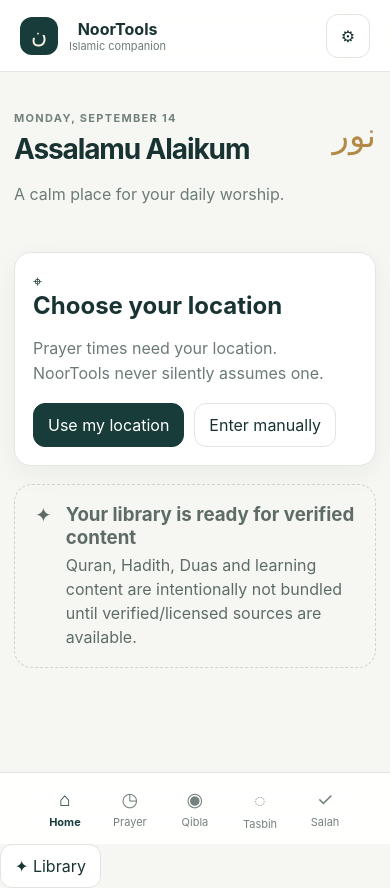
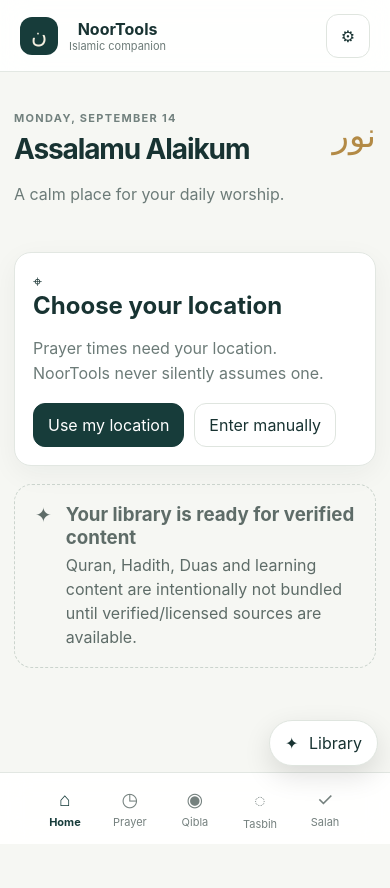
Before and after one commit to nusratyusuf8458-ux/Noortools, a React (Vite) app: page / in a window 390 px wide. After the commit the page ends 844 px from the top, so only its background shows below. Built offline with nearby package versions, Linux system fonts and the light colour scheme.

Commit message:
feat(content-ui): add modal launcher and responsive library surface

```diff
--- a/src/content.css
+++ b/src/content.css
@@ -16,9 +16,9 @@
 .content-search { width: 100%; box-sizing: border-box; padding: 14px 16px; border-radius: 12px; border: 1px solid var(--line); background: var(--surface); color: inherit; }
 .reader-preview { min-height: 150px; display: grid; place-items: center; text-align: center; padding: 24px; border-radius: 16px; background: color-mix(in srgb, var(--ink) 5%, transparent); line-height: 2; }
 .reader-unavailable { display: grid; gap: 12px; }
-@media (max-width: 640px) {
-  .quran-slot-list { grid-template-columns: repeat(2, minmax(0, 1fr)); }
-}
-@media (max-width: 420px) {
-  .quran-slot-list { grid-template-columns: 1fr; }
-}
+.phase2-launcher { position: fixed; right: 18px; bottom: calc(78px + env(safe-area-inset-bottom)); z-index: 20; min-height: 46px; padding: 0 15px; border-radius: 999px; box-shadow: 0 10px 28px rgba(0,0,0,.12); }
+.phase2-launcher span { margin-left: 6px; }
+.phase2-overlay { position: fixed; inset: 0; z-index: 30; overflow: auto; background: var(--bg); }
+.phase2-overlay .content-page { min-height: 100vh; box-sizing: border-box; }
+@media (max-width: 640px) { .quran-slot-list { grid-template-columns: repeat(2, minmax(0, 1fr)); } }
+@media (max-width: 420px) { .quran-slot-list { grid-template-columns: 1fr; } .phase2-launcher { right: 12px; } }
```
